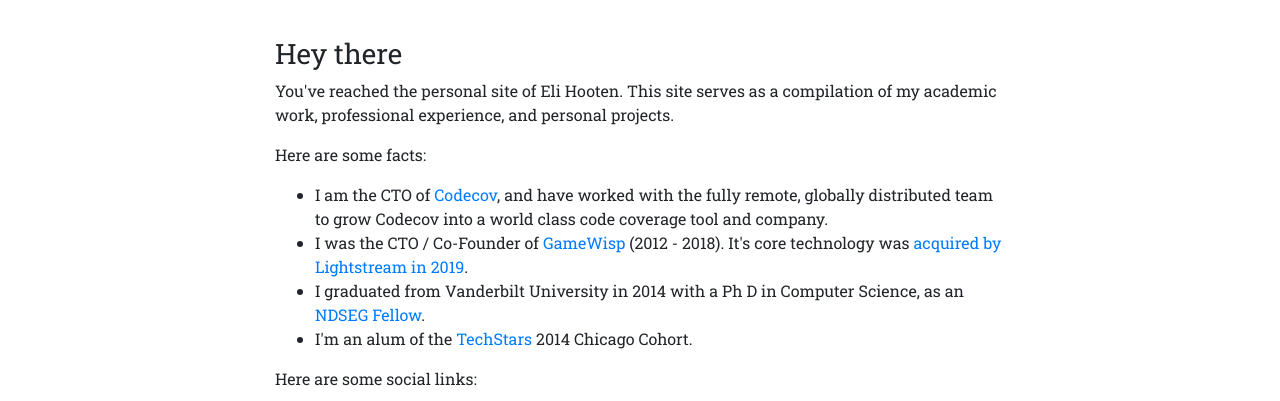
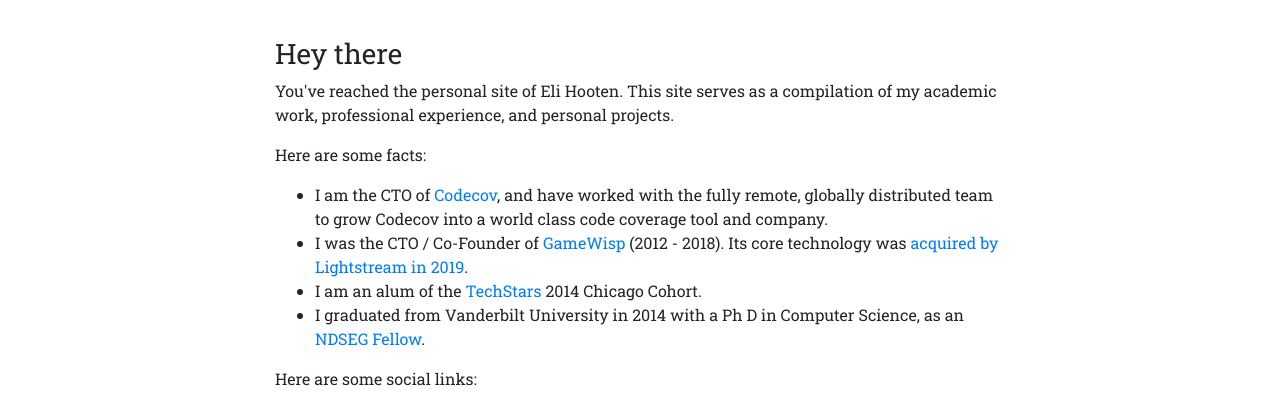
Before and after one commit to hootener/VitaeChamber, a website: page build_production/index.html in a window 1280 px wide. Shown: the part 63-464 px from the top of the page. Drawn offline with nearby package versions, Linux system fonts and the light colour scheme.

Commit message:
Build for deploy

```diff
--- a/build_production/index.html
+++ b/build_production/index.html
@@ -14,10 +14,10 @@
             <div class="collapse navbar-collapse" id="navbarSupportedContent">
                 <ul class="navbar-nav mr-auto">
                     <li class="nav-item">
-                        <a class="nav-link" href="https://hootener.github.io/VitaeChamber/resume">Resume</a>
+                        <a class="nav-link " href="https://hootener.github.io/VitaeChamber/resume">Resume</a>
                     </li>
                     <li class="nav-item">
-                        <a class="nav-link" href="https://hootener.github.io/VitaeChamber/vitae">CV</a>
+                        <a class="nav-link " href="https://hootener.github.io/VitaeChamber/vitae">CV</a>
                     </li>
 
                 </ul>
@@ -37,13 +37,13 @@
                 I am the CTO of <a href="https://codecov.io" target="_blank" rel="noopener">Codecov</a>, and have worked with the fully remote, globally distributed team to grow Codecov into a world class code coverage tool and company.
             </li>
             <li>
-                I was the CTO / Co-Founder of <a href="https://gamewisp.com" target="_blank" rel="noopener">GameWisp</a> (2012 - 2018). It's core technology was <a href="https://www.gamasutra.com/view/pressreleases/340429/Lightstream_Acquires_GameWisp_Technology_to_Power_and_Enhance_Offerings_for_Streamers_and_Communities.php" target="_blank" rel="noopener">acquired by Lightstream in 2019</a>.
+                I was the CTO / Co-Founder of <a href="https://gamewisp.com" target="_blank" rel="noopener">GameWisp</a> (2012 - 2018). Its core technology was <a href="https://www.gamasutra.com/view/pressreleases/340429/Lightstream_Acquires_GameWisp_Technology_to_Power_and_Enhance_Offerings_for_Streamers_and_Communities.php" target="_blank" rel="noopener">acquired by Lightstream in 2019</a>.
+            </li>
+            <li>
+                I am an alum of the <a href="https://www.techstars.com/" target="_blank" rel="noopener">TechStars</a> 2014 Chicago Cohort.
             </li>
             <li>
                 I graduated from Vanderbilt University in 2014 with a Ph D in Computer Science, as an <a href="https://ndseg.asee.org/" target="_blank" rel="noopener">NDSEG Fellow</a>.
-            </li>
-            <li>
-                I'm an alum of the <a href="https://www.techstars.com/" target="_blank" rel="noopener">TechStars</a> 2014 Chicago Cohort.
             </li>
         </ul>
         <p> Here are some social links: </p>
```
Also changed, not shown: build_production/404/index.html (+2 -2 lines), build_production/projects/index.html (+2 -2 lines), build_production/resume/index.html (+2 -2 lines), build_production/vitae/index.html (+2 -2 lines).
